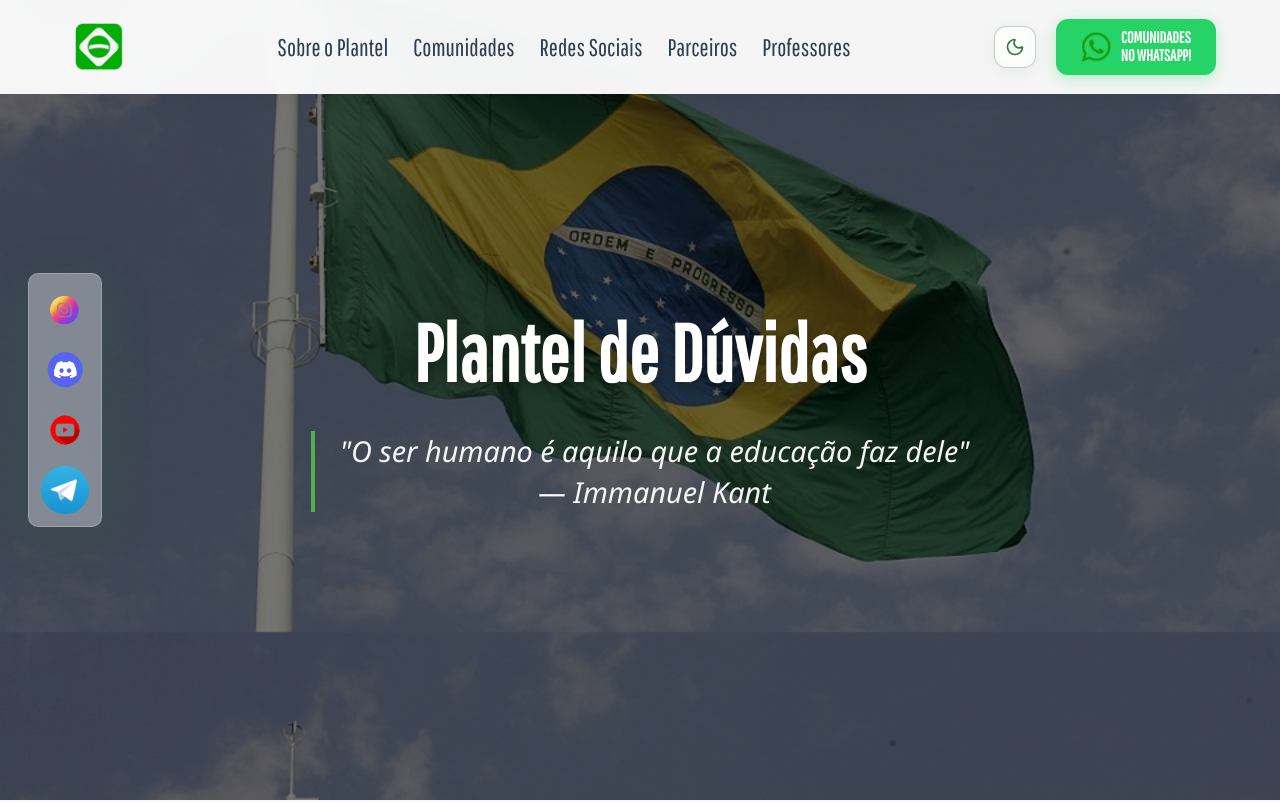
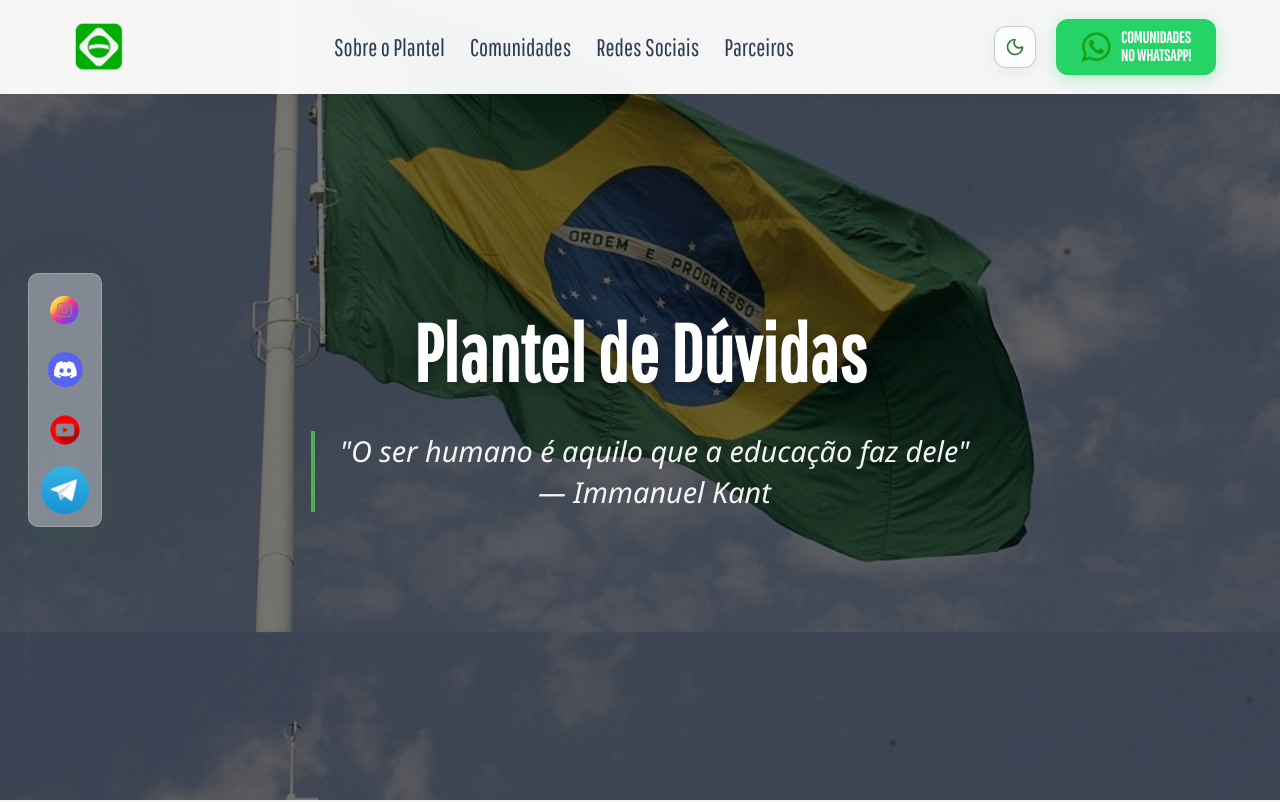
Before and after one commit to planteldeduvidas-beep/Plantel-Home-page, a React (Vite) app: page / in a window 1280 px wide. Shown: the top 802 px of the page. Built offline with nearby package versions, Linux system fonts and the light colour scheme.

Commit message:
Comit homepage

```diff
--- a/src/App.jsx
+++ b/src/App.jsx
@@ -7,7 +7,6 @@ import SectionComoFunciona from "./components/SectionComoFunciona.jsx";
 import SectionComunidades from "./components/SectionComunidades.jsx";
 import SectionRedes from "./components/SectionRedes.jsx";
 import SectionParceiros from "./components/SectionParceiros.jsx";
-import SectionProfessores from "./components/SectionProfessores.jsx";
 import SectionFaq from "./components/SectionFaq.jsx";
 import Footer from "./components/Footer.jsx";
 import BackToTop from "./components/BackToTop.jsx";
@@ -70,7 +69,6 @@ export default function App() {
       { id: "#comunidades", label: "Comunidades" },
       { id: "#redes", label: "Redes Sociais" },
       { id: "#parceiros", label: "Parceiros" },
-      { id: "#professores", label: "Professores" },
     ],
     []
   );
@@ -100,8 +98,6 @@ export default function App() {
         <SectionComunidades />
         <SectionRedes />
         <SectionParceiros />
-        <SectionProfessores />
-        <SectionFaq />
       </main>
 
       <Footer menuItems={menuItems} onAnchorClick={handleAnchorClick} />
--- a/src/components/SectionParceiros.jsx
+++ b/src/components/SectionParceiros.jsx
@@ -30,14 +30,7 @@ const parceiros = [
     label: "Mentoria de Redação, prof. Thay Puppin",
     imageSrc: "/Logo_parceiros/logo-puppin.png",
   },
-  {
-    id: "mobius",
-    name: "Editora Mobius",
-    link: "https://mobiuseditora.com.br/",
-    className: "logo-parceiros logo-mobius",
-    label: "Mobius Editora",
-    imageSrc: "/Logo_parceiros/mobius.jpg",
-  },
+
 ];
 
 export default function SectionParceiros() {
@@ -87,7 +80,7 @@ export default function SectionParceiros() {
         Quer ser nosso parceiro?
       </h2>
       <div className="container-verde">
-        Entre em contato pelo email contato@gmail.com
+        Entre em contato pelo email  plantelduvidas@gmail.com
       </div>
     </section>
   );
--- a/src/components/SectionProfessores.jsx
+++ b/src/components/SectionProfessores.jsx
@@ -1,3 +1,5 @@
+
+
 import { useMemo, useRef, useState } from "react";
 import { Swiper, SwiperSlide } from "swiper/react";
 import { Navigation } from "swiper/modules";
```
Also changed, not shown: 1 other file (tests, documents, lock files or other folders).
